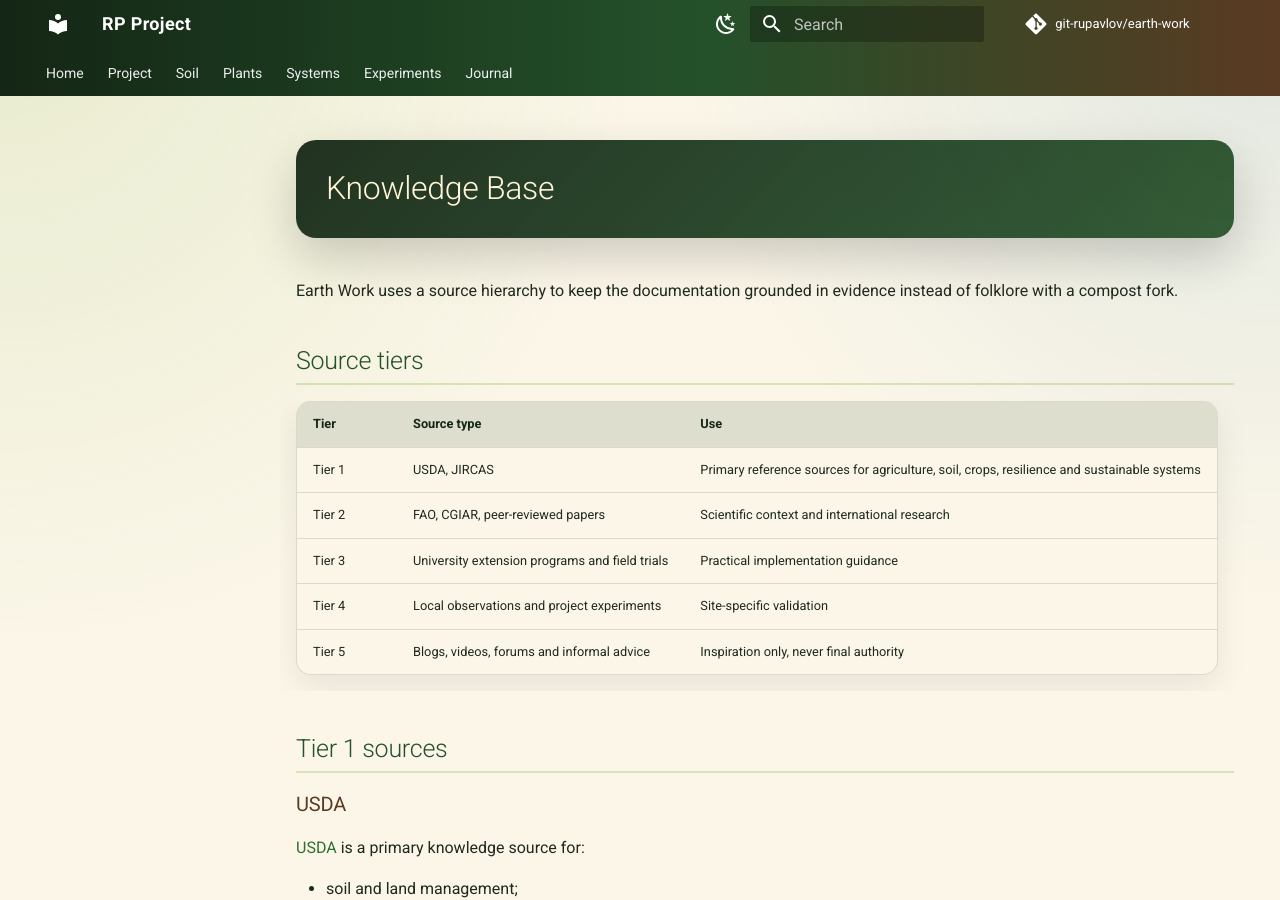
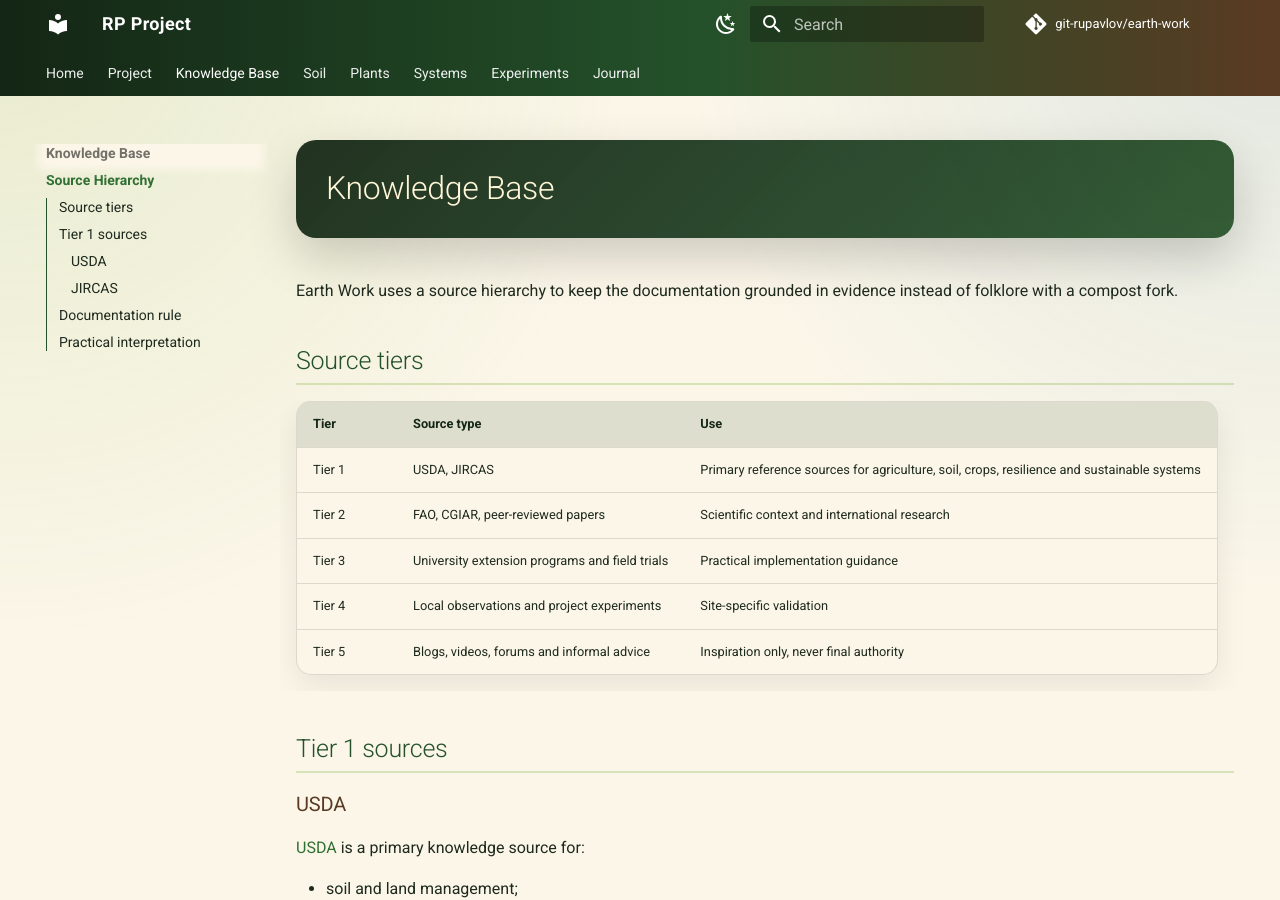
Before and after one commit to git-rupavlov/earth-work, an MkDocs documentation site: the page built from docs/knowledge/index.md, in a window 1280 px wide and 900 px high. Built offline with MkDocs 1.6.1 and Material for MkDocs 9.7.7, drawn with Linux system fonts in a browser that asks for light colours; comment, search, counter and statistics services are not loaded.

Commit message:
Add knowledge base navigation

```diff
--- a/mkdocs.yml
+++ b/mkdocs.yml
@@ -36,6 +36,8 @@ nav:
       - Overview: project/overview.md
       - 3-Year Development Plan: project/three-year-plan.md
       - Site Assessment: project/site-assessment.md
+  - Knowledge Base:
+      - Source Hierarchy: knowledge/index.md
   - Soil:
       - Ecological Processes: soil/ecological-processes.md
       - Soil Improvement Strategy: soil/soil-improvement-strategy.md
```
